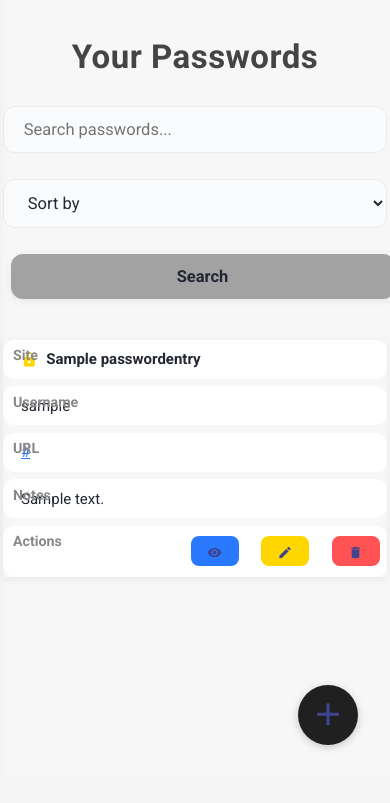
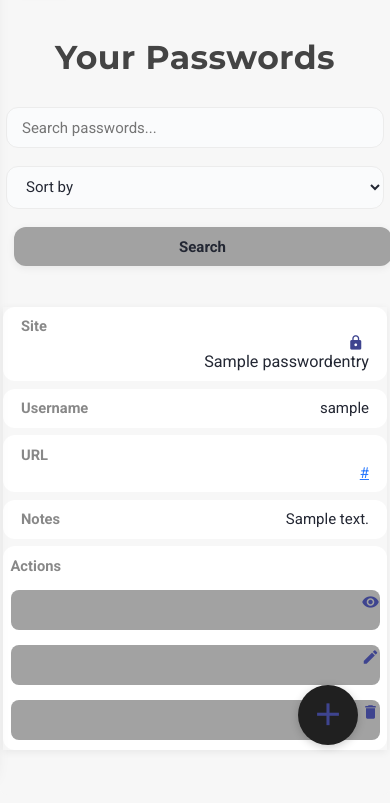
Before and after one commit to adeveloperkk/KKSecure_Password_Manager, a Django app: page /vault/ in a window 390 px wide. Shown: the part 67-870 px from the top of the page. Before the commit the page ends 816 px from the top, so only its background shows below. Run offline with Django 5.2, Linux system fonts and the light colour scheme; a user stored in the database is signed in; tables that the repository leaves empty hold one stand-in row (values such as "Sample post").

Commit message:
name updated and ui issues fixed

```diff
--- a/vault/templates/base.html
+++ b/vault/templates/base.html
@@ -2,14 +2,19 @@
 {% load static %}
 <html>
 <head>
-    <title>Password Manager</title>
+    <title>KKSecure by Developerkk</title>
+     <link rel="icon" href="https://developerkk.in/assets/images/mylogo.png" type="image/x-icon">
     <meta name="viewport" content="width=device-width, initial-scale=1">
-    <link href="https://fonts.googleapis.com/css2?family=Roboto:wght@400;700&display=swap" rel="stylesheet">
+    <link href="https://fonts.googleapis.com/css2?family=Roboto:wght@400;700&family=Montserrat:wght@700&display=swap" rel="stylesheet">
     <link href="https://fonts.googleapis.com/icon?family=Material+Icons" rel="stylesheet">
     <link rel="stylesheet" href="{% static 'css/material.css' %}">
     <style>
         body { background: #f7f7f7; font-family: 'Roboto', sans-serif; }
         .main-layout { display: flex; min-height: 100vh; }
+        .sidebar .logo, h1, h2, h3, .main-content h2, .main-content h1 {
+            font-family: 'Montserrat', 'Roboto', sans-serif !important;
+            letter-spacing: 0.5px;
+        }
         .sidebar {
             width: 260px;
             background: #fff;
--- a/vault/templates/vault/password_list.html
+++ b/vault/templates/vault/password_list.html
@@ -12,6 +12,9 @@
     margin-left: auto;
     margin-right: auto;
   }
+  .search-input, .sort-select, .search-btn {
+    min-width: 0;
+  }
   .search-input {
     flex: 2;
     border: 1.5px solid #ececec;
@@ -24,7 +27,7 @@
     transition: border 0.2s;
   }
   .search-input:focus {
-    border: 1.5px solid #ffd700;
+    border: 1.5px solid #2979ff;
     background: #fffbe6;
   }
   .sort-select {
@@ -39,7 +42,7 @@
     transition: border 0.2s;
   }
   .sort-select:focus {
-    border: 1.5px solid #ffd700;
+    border: 1.5px solid #2979ff;
     background: #fffbe6;
   }
   .search-btn {
@@ -55,7 +58,8 @@
     transition: background 0.2s;
   }
   .search-btn:hover {
-    background: #3e448f;
+    background: #2979ff;
+    color: #fff;
   }
   .password-table {
     width: 100%;
@@ -100,32 +104,50 @@
     transition: box-shadow 0.2s;
   }
   .password-table tr:hover td {
-    box-shadow: 0 4px 16px #ffd70022;
-    background: #fffbe6;
+    box-shadow: 0 4px 16px #2979ff22;
+    background: #f0f6ff;
   }
-  .password-table .actions {
-    display: flex;
-    gap: 0.5em;
+  .password-table .actions,
+  .password-table td.actions {
+    display: flex !important;
+    flex-direction: row !important;
+    justify-content: center !important;
+    align-items: center !important;
+    gap: 1em !important;
+    background: none !important;
+    box-shadow: none !important;
+    padding: 0.7em 0.5em !important;
+    border-radius: 12px !important;
+    width: auto !important;
+    margin: 0 !important;
   }
   .password-table .action-btn {
+    width: 40px;
+    height: 40px;
+    min-width: 40px;
+    min-height: 40px;
+    max-width: 40px;
+    max-height: 40px;
+    padding: 0;
+    justify-content: center;
+    font-size: 1.2em;
+    background: #a2a2a2;
+    color: #fff;
+    display: flex;
+    align-items: center;
     border: none;
     outline: none;
     cursor: pointer;
     border-radius: 8px;
     font-weight: 600;
     text-decoration: none;
-    font-size: 1em;
-    padding: 0.4em 1.1em;
-    display: inline-flex;
-    align-items: center;
     transition: background 0.2s;
+    box-shadow: none;
+    margin: 0;
   }
-  .password-table .action-btn.view { background: #2979ff; color: #fff; }
-  .password-table .action-btn.edit { background: #ffd700; color: #232733; }
-  .password-table .action-btn.delete { background: #ff5252; color: #fff; }
-  .password-table .action-btn.view:hover { background: #155ab6; }
-  .password-table .action-btn.edit:hover { background: #ffe066; }
-  .password-table .action-btn.delete:hover { background: #d32f2f; }
+  .password-table .action-btn span.material-icons {
+    margin: 0;
+  }
   @media (max-width: 900px) {
     .password-table th, .password-table td {
       font-size: 0.98em;
@@ -138,6 +160,19 @@
     }
   }
   @media (max-width: 600px) {
+    .search-sort-bar {
+      flex-direction: column;
+      gap: 0.7rem;
+      align-items: stretch;
+      width: 100%;
+      padding: 0 0.2em;
+    }
+    .search-input, .sort-select, .search-btn {
+      width: 100%;
+      font-size: 1em;
+      padding: 0.7em 1em;
+      margin-bottom: 0.5em;
+    }
     .password-table, .password-table thead, .password-table tbody, .password-table th, .password-table td, .password-table tr {
       display: block;
       width: 100%;
@@ -153,31 +188,69 @@
       border-radius: 12px;
       background: #fff;
       position: relative;
-      padding-left: 1.5em;
       margin-bottom: 0.5em;
+      font-size: 1em;
+      min-height: 38px;
+      display: flex;
+      justify-content: space-between;
+      align-items: center;
+      flex-wrap: wrap;
+      padding: 0.9em 1.2em 0.9em 1.2em;
     }
     .password-table td:before {
       content: attr(data-label);
-      position: absolute;
-      left: 0.7em;
-      top: 0.7em;
+      position: static;
       font-weight: 700;
       color: #888;
-      font-size: 0.95em;
+      font-size: 0.98em;
+      min-width: 80px;
+      margin-right: auto;
+      flex: 1 1 50%;
+      text-align: left;
+      padding-right: 0.7em;
     }
     .password-table td[data-label] {
       padding-left: 1.2em;
       font-size: 1em;
     }
     .password-table td[data-label]:before {
-      font-size: 0.95em;
-      top: 0.5em;
+      font-size: 0.98em;
     }
-    .password-table td[data-label] strong {
-      font-size: 1em;
+    .password-table td[data-label] strong, .password-table td[data-label] span, .password-table td[data-label] a {
+      flex: 1 1 50%;
+      text-align: right;
+      margin-left: auto;
+      font-weight: 500;
+      word-break: break-all;
     }
     .password-table .actions {
+      flex-direction: row;
       justify-content: flex-end;
+      gap: 0.5em;
+      margin-top: 0;
+      background: none;
+      box-shadow: none;
+    }
+    .password-table td.actions {
+      display: flex !important;
+      flex-direction: row !important;
+      justify-content: flex-end;
+      align-items: center;
+      gap: 0.5em;
+      width: 100%;
+      padding: 0.7em 0.5em !important;
+      background: #fff !important;
+      border-radius: 12px !important;
+    }
+    .password-table .action-btn {
+      width: 40px;
+      height: 40px;
+      min-width: 40px;
+      min-height: 40px;
+      max-width: 40px;
+      max-height: 40px;
+      padding: 0;
+      margin: 0;
     }
   }
 </style>
@@ -207,7 +280,7 @@
   <tbody>
     {% for entry in passwords %}
     <tr>
-      <td data-label="Site"><span class="material-icons" style="font-size:1.1em;vertical-align:middle;color:#ffd700;margin-right:0.3em;">lock</span> <strong>{{ entry.site_name }}</strong></td>
+      <td data-label="Site"><span class="material-icons" style="font-size:1.1em;vertical-align:middle;color: #3e448f;margin-right:0.3em;">lock</span> <strong>{{ entry.site_name }}</strong></td>
       <td data-label="Username">{{ entry.username }}</td>
       <td data-label="URL"><a href="{{ entry.site_url }}" target="_blank" style="color:#2979ff;text-decoration:underline;">{{ entry.site_url }}</a></td>
       <td data-label="Notes">{{ entry.notes|truncatechars:40 }}</td>
@@ -223,7 +296,7 @@
   </tbody>
 </table>
 <!-- Floating circular add button -->
-<a href="{% url 'password_create' %}" style="position:fixed;bottom:32px;right:32px;width:60px;height:60px;background:#202020;color:#ffd700;border-radius:50%;display:flex;align-items:center;justify-content:center;box-shadow:0 2px 8px rgba(0,0,0,0.2);z-index:1000;text-decoration:none;transition:background 0.2s;">
+<a href="{% url 'password_create' %}" class="floating-add-btn" style="position:fixed;bottom:32px;right:32px;width:60px;height:60px;background:#202020;color:#ffd700;border-radius:50%;display:flex;align-items:center;justify-content:center;box-shadow:0 2px 8px rgba(0,0,0,0.2);z-index:1000;text-decoration:none;transition:background 0.2s;">
   <span class="material-icons" style="font-size:2.5em;">add</span>
 </a>
 {% endblock %}
--- a/vault/templates/vault/registration_control.html
+++ b/vault/templates/vault/registration_control.html
@@ -8,7 +8,7 @@
       <label for="id_enabled" style="font-size:1.1em;font-weight:600;">Enable User Registration</label>
       <input type="checkbox" id="id_enabled" name="enabled" {% if enabled %}checked{% endif %} style="width:22px;height:22px;">
     </div>
-    <button type="submit" style="margin-top:2em;width:100%;background:#ffd700;color:#232733;padding:0.8em 0;border:none;border-radius:8px;font-weight:700;font-size:1.1em;">Save</button>
+    <button type="submit" style="margin-top:2em;width:100%;background: #3e448f;color: #ffffff;padding:0.8em 0;border:none;border-radius:8px;font-weight:700;font-size:1.1em;">Save</button>
   </form>
   {% if saved %}
     <div style="margin-top:1.2em;color:green;text-align:center;">Saved successfully!</div>
```
Also changed, not shown: other parts of vault/templates/base.html (+29 -4 lines), vault/admin.py (+16 -2 lines), vault/migrations/0001_initial.py, vault/migrations/0002_walletentry.py (deleted), vault/migrations/0003_note.py (deleted), vault/migrations/0004_saveevent.py (deleted), vault/migrations/0005_walletentry_card_type.py (deleted), vault/migrations/0006_sessionlog.py (deleted), vault/migrations/0007_adminlogentry_systemlog.py (deleted), vault/migrations/0008_remove_sessionlog_admin_user_applogentry_and_more.py (deleted), vault/migrations/0009_delete_systemlog.py (deleted), vault/migrations/0010_systemlog.py (deleted), vault/migrations/0011_adminlogentry_sessionlog_delete_applogentry.py (deleted), vault/migrations/0012_remove_sessionlog_admin_user_delete_adminlogentry_and_more.py (deleted), 2 more files.
